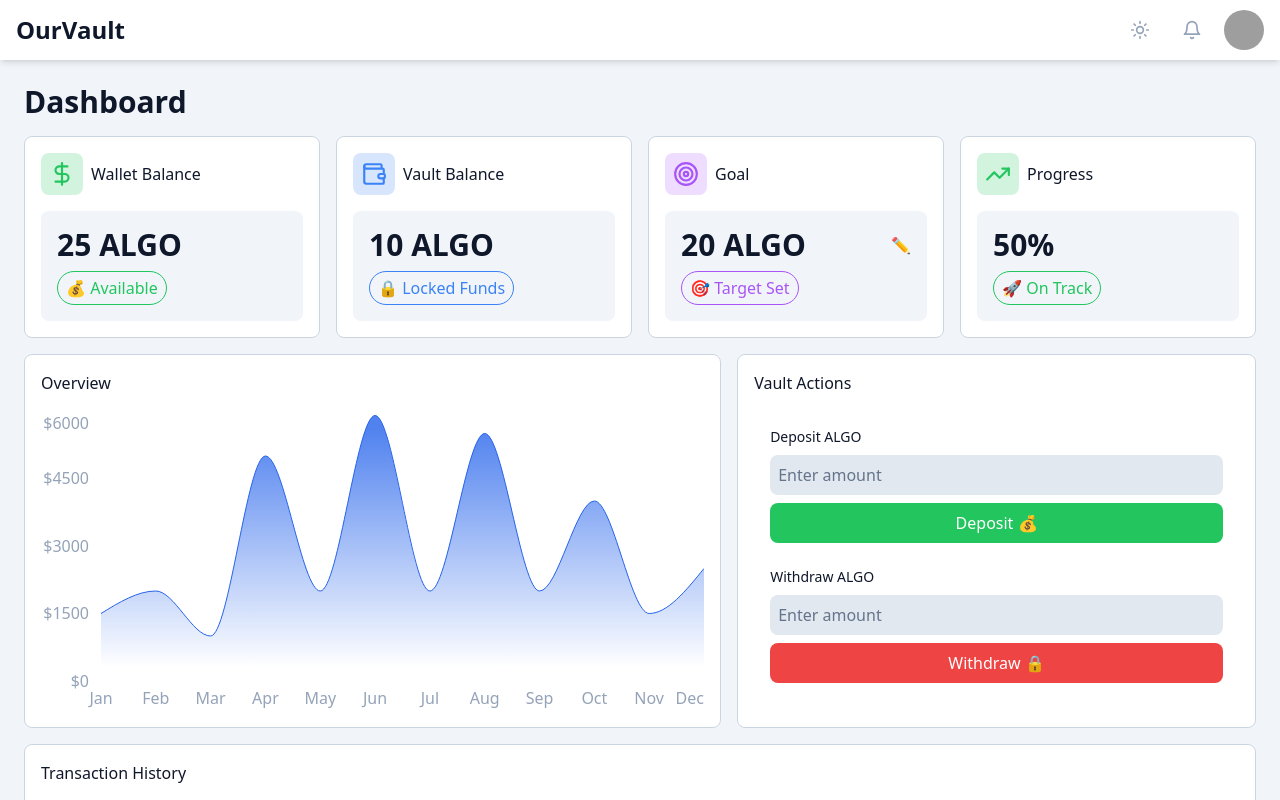
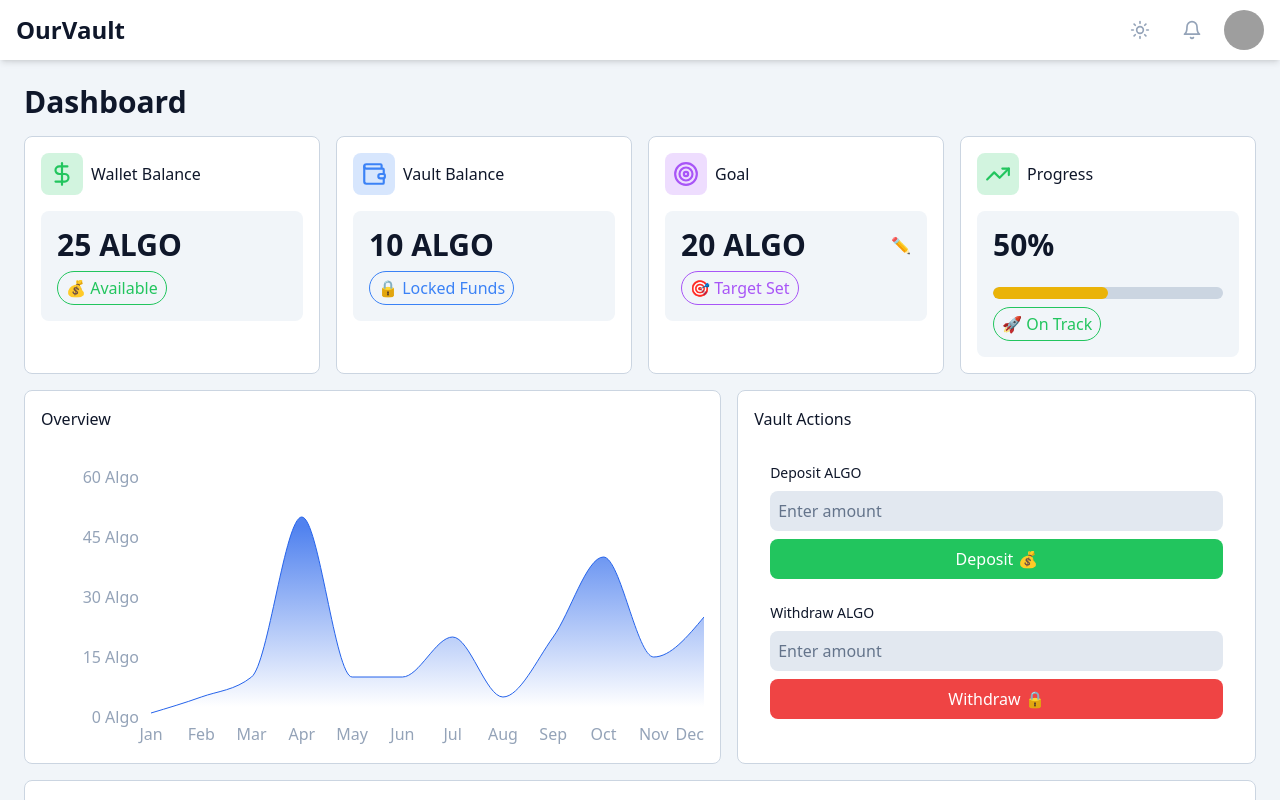
Before and after one commit to itisrudraa/temp-ds-repo, a React (Vite) app: page / in a window 1280 px wide. Built offline with nearby package versions, Linux system fonts and the light colour scheme; grey boxes are pictures that could not be loaded.

Commit message:
fixed graph and progress bar

```diff
--- a/src/constants/index.jsx
+++ b/src/constants/index.jsx
@@ -1,14 +1,14 @@
 export const overviewData = [
-    { name: "Jan", total: 1500 },
-    { name: "Feb", total: 2000 },
-    { name: "Mar", total: 1000 },
-    { name: "Apr", total: 5000 },
-    { name: "May", total: 2000 },
-    { name: "Jun", total: 5900 },
-    { name: "Jul", total: 2000 },
-    { name: "Aug", total: 5500 },
-    { name: "Sep", total: 2000 },
-    { name: "Oct", total: 4000 },
-    { name: "Nov", total: 1500 },
-    { name: "Dec", total: 2500 },
+    { name: "Jan", total: 1 },
+    { name: "Feb", total: 5 },
+    { name: "Mar", total: 10 },
+    { name: "Apr", total: 50 },
+    { name: "May", total: 10 },
+    { name: "Jun", total: 10 },
+    { name: "Jul", total: 20 },
+    { name: "Aug", total: 5 },
+    { name: "Sep", total: 20 },
+    { name: "Oct", total: 40 },
+    { name: "Nov", total: 15 },
+    { name: "Dec", total: 25 },
 ];
--- a/src/routes/dashboard/page.jsx
+++ b/src/routes/dashboard/page.jsx
@@ -23,6 +23,7 @@ const DashboardPage = () => {
             saved: 10,
             goal: 20
         };
+        const progress = goal > 0 ? (vaultData.saved / goal) * 100 : 0;
 
         const handleDeposit = () => {
             const amount = Number(depositAmount);
@@ -203,10 +204,20 @@ const DashboardPage = () => {
 
                     <div className="card-body bg-slate-100 dark:bg-slate-950">
                     <p className="text-3xl font-bold text-slate-900 dark:text-slate-50">
-                            {vaultData.goal > 0
-                                ? ((vaultData.saved / goal) * 100).toFixed(0)
-                                : 0}%
+                    {progress.toFixed(0)}%
                     </p>
+                    <div className="mt-4 w-full">
+                    <div className="h-3 w-full rounded-full bg-slate-300 dark:bg-slate-700 overflow-hidden">
+                    <div
+                        className={`h-3 rounded-full transition-all duration-500 ${
+                            progress >= 100 ? "bg-green-500" :
+                            progress >= 50 ? "bg-yellow-500" :
+                            "bg-red-500"
+                        }`}
+                        style={{ width: `${progress}%` }}
+                    ></div>
+                    </div>
+                    </div>
 
                         <span className="flex w-fit items-center gap-x-2 rounded-full border border-green-500 px-2 py-1 font-medium text-green-500">
                             🚀 On Track
@@ -227,9 +238,9 @@ const DashboardPage = () => {
                             <AreaChart
                                 data={overviewData}
                                 margin={{
-                                    top: 0,
+                                    top: 20,
                                     right: 0,
-                                    left: 0,
+                                    left: 30,
                                     bottom: 0,
                                 }}
                             >
@@ -255,7 +266,7 @@ const DashboardPage = () => {
                                 </defs>
                                 <Tooltip
                                     cursor={false}
-                                    formatter={(value) => `$${value}`}
+                                    formatter={(value) => `${value} Algo`}
                                 />
 
                                 <XAxis
@@ -268,8 +279,10 @@ const DashboardPage = () => {
                                     dataKey="total"
                                     strokeWidth={0}
                                     stroke={theme === "light" ? "#475569" : "#94a3b8"}
-                                    tickFormatter={(value) => `$${value}`}
+                                    tickFormatter={(value) => `${value} Algo`}
                                     tickMargin={6}
+                                    width={80}
+                                    padding={{ top: 10 }}
                                 />
 
                                 <Area
```
Lines whose indentation alone changed are shown as unchanged.
